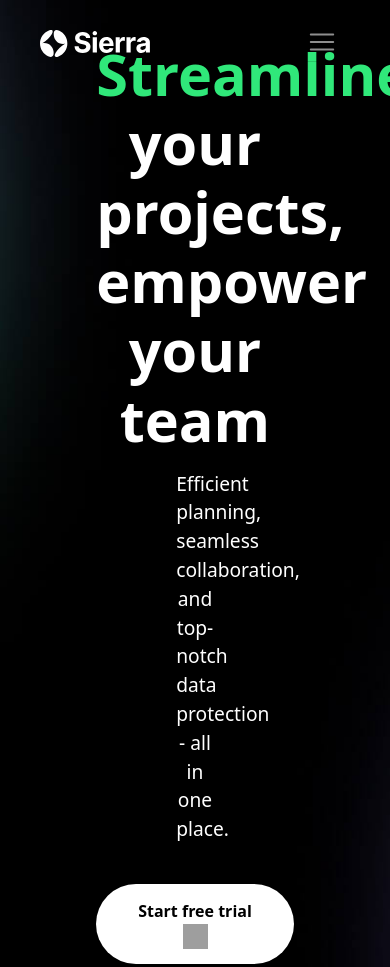
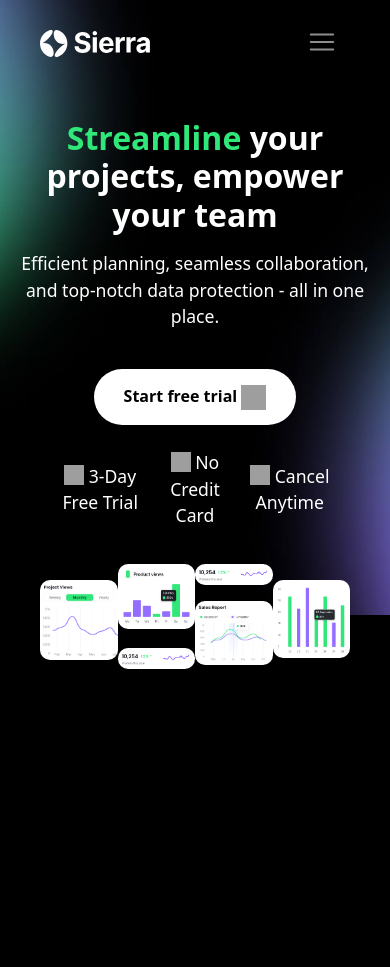
Before and after one commit to manju0912/Bootstrap-Projects, a plain HTML site: page SaaS Website/index.html in a window 390 px wide. Shown: the top 967 px of the page. After the commit the page ends 944 px from the top, so only its background shows below. Drawn offline with nearby package versions, Linux system fonts and the light colour scheme; grey boxes are pictures that could not be loaded.

Commit message:
"Sass Website updated"

```diff
--- a/SaaS Website/index.html
+++ b/SaaS Website/index.html
@@ -56,6 +56,23 @@
 
   </div>
 
+  <div class="analytics d-flex justify-content-between align-items-center overflow-hidden column-gap-md-3">
+    <div>
+      <img src="./assets/asset 4.png" alt="project views" class="mt-lg-4 mt-3">
+    </div>
+    <div>
+      <img src="./assets/asset 5.png" alt="product views" class="mb-lg-4 mb-3">
+      <img src="./assets/asset 6.png" alt="visitors">
+    </div>
+    <div>
+      <img src="./assets/asset 6.png" alt="visitors" class="mb-lg-4 mb-3">
+      <img src="./assets/asset 7.png" alt="sales report">
+    </div>
+    <div>
+      <img src="./assets/asset 8.png" alt="graph" class="mt-lg-4 mt-3">
+    </div>
+  </div>
+
 
 
     <script src="https://cdn.jsdelivr.net/npm/bootstrap@5.3.2/dist/js/bootstrap.bundle.min.js"></script>
--- a/SaaS Website/media-queries.css
+++ b/SaaS Website/media-queries.css
@@ -1,15 +1,47 @@
-@media screen and (max-width:768px) {
+@media only screen and (max-width: 1440px) {
+    .inner-content{
+        width: 54%;
+        margin-inline: auto;
+    }
+    .hero-section h1{
+        font-size: 3.6rem;
+        font-weight: 700;
+    }
+    .header-text{
+        font-size: 1.2rem;
+        font-weight: 500;
+        margin-top: 1rem;
+        padding-inline: 80px;
+    }
+}
+
+@media only screen and (max-width:768px) {
     .nav-btn, .search-icon{
         display: none;
     }
     .inner-content{
         width: 100%;
+        padding-top: 3rem;
+    }
+    .hero-section h1{
+        font-size: 2.7rem;
+        font-weight: 700;
     }
     .header-text{
-        padding: 0px;
+        padding-inline: 120px;
     }
-    .inner-content div{
-        margin: 0 auto;
+}
+
+@media only screen and (max-width: 468px){
+    .inner-content{
+        padding-top: 5rem;
     }
-
+    .hero-section h1{
+        font-size: 2rem;
+        font-weight: 700;
+    }
+    .header-text{
+        font-size: 1.1rem;
+        padding-inline: 0px;
+    }
 }
--- a/SaaS Website/styles.css
+++ b/SaaS Website/styles.css
@@ -46,10 +46,7 @@ body{
 .nav-btn:hover{
     background-color: var(--accent-color-dark);
 }
-.inner-content{
-    width: 54%;
-    margin-inline: auto;
-}
+
 .free-trial-btn{
     background-color: var(--text-color);
     padding: 15px 30px;
@@ -68,21 +65,13 @@ body{
 }
 
 .hero-section{
-    padding-block: 10%;
+    padding-block: 10% 18%;
 }
-.hero-section h1{
-    font-size: 3.6rem;
-    font-weight: 700;
-}
+
 .hero-section h1 span{
     color: var(--secondary-color);
 }
-.header-text{
-    font-size: 1.2rem;
-    font-weight: 500;
-    margin-top: 1rem;
-    padding-inline: 80px;
-}
+
 .icon-text{
     font-size: 1.1rem;
     font-weight: 500;
@@ -90,3 +79,17 @@ body{
 .check-mark-icon{
     margin-top: -5px;
 }
+.analytics{
+    padding-inline: 2.5rem;
+    margin-top: -13%;
+}
+.analytics div{
+    width: 290px;
+    height: 380px;
+    overflow: hidden;
+}
+.analytics div img{
+    width: 100%;
+    border-radius: 10px 10px;
+    object-fit: cover;
+}
```
